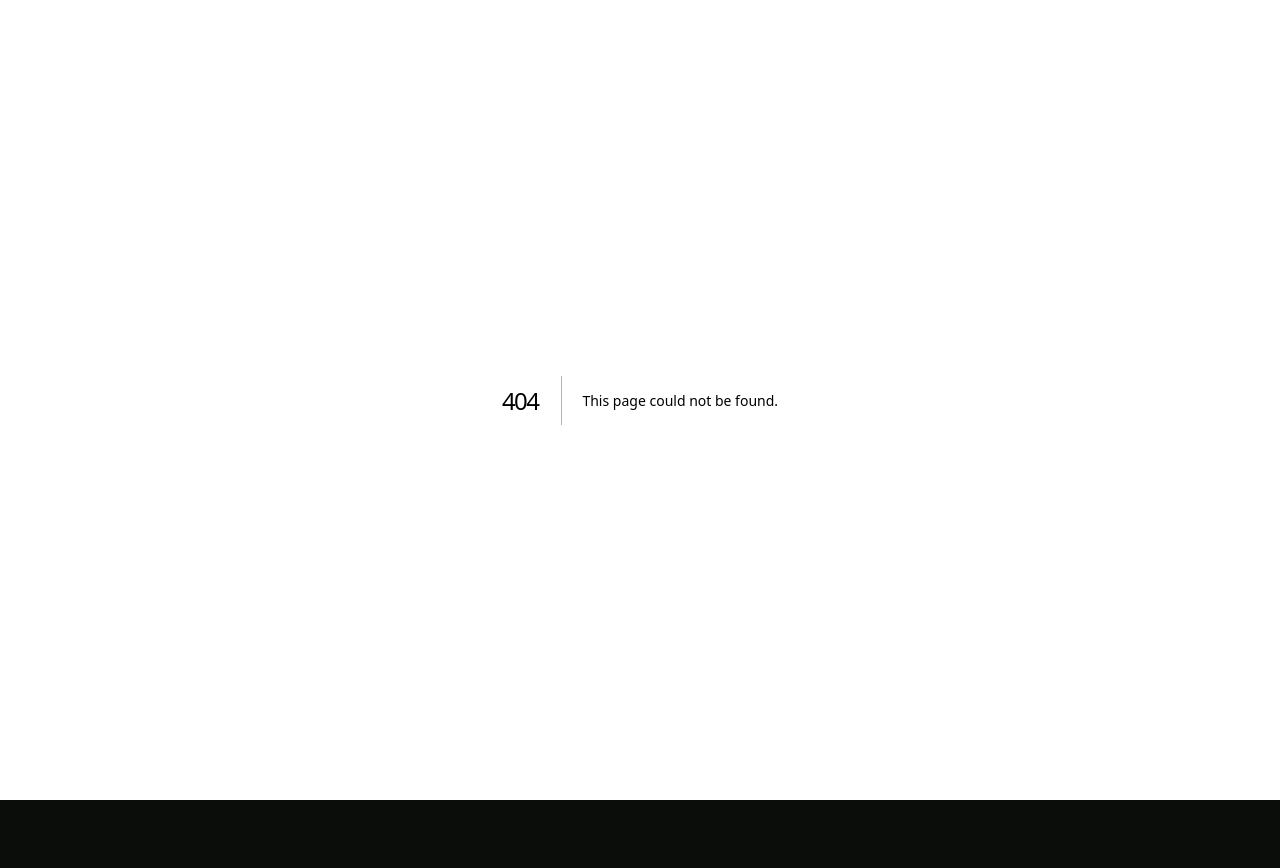
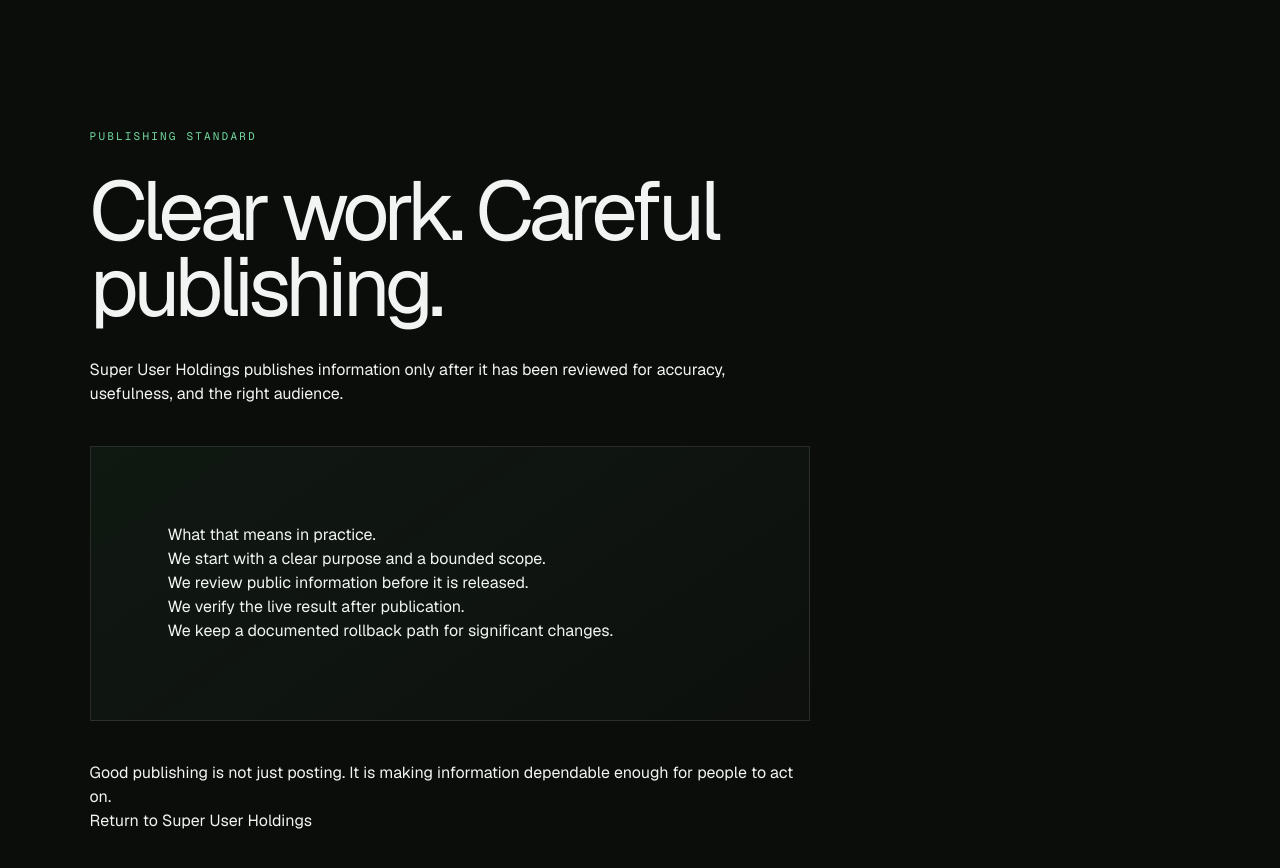
Before and after one commit to superuserholdings/superuserholdings.github.io, a Next.js app: page /responsible-publishing in a window 1280 px wide. Before the commit this address had no page. Shown: the top 868 px of the page. Before the commit the page ends 800 px from the top, so only its background shows below. Built offline with nearby package versions, Linux system fonts and the light colour scheme.

Commit message:
Add responsible publishing page (#3)
Co-authored-by: Brian Simpson <bsimp@local.ai>

```diff
--- /dev/null
+++ b/app/responsible-publishing/page.tsx
@@ -0,0 +1,29 @@
+export const metadata = {
+  title: "Responsible Publishing | Super User Holdings",
+  description: "How Super User Holdings reviews, verifies, and maintains public information.",
+};
+
+export default function ResponsiblePublishing() {
+  return (
+    <main className="section-shell" style={{ paddingTop: "8rem", paddingBottom: "8rem", maxWidth: "900px" }}>
+      <p className="section-index">PUBLISHING STANDARD</p>
+      <h1>Clear work. Careful publishing.</h1>
+      <p>
+        Super User Holdings publishes information only after it has been reviewed for accuracy, usefulness, and the right audience.
+      </p>
+      <div className="principles-card" style={{ marginTop: "2.5rem" }}>
+        <h2>What that means in practice.</h2>
+        <ul>
+          <li>We start with a clear purpose and a bounded scope.</li>
+          <li>We review public information before it is released.</li>
+          <li>We verify the live result after publication.</li>
+          <li>We keep a documented rollback path for significant changes.</li>
+        </ul>
+      </div>
+      <p style={{ marginTop: "2.5rem" }}>
+        Good publishing is not just posting. It is making information dependable enough for people to act on.
+      </p>
+      <p><a href="/">Return to Super User Holdings</a></p>
+    </main>
+  );
+}
```
